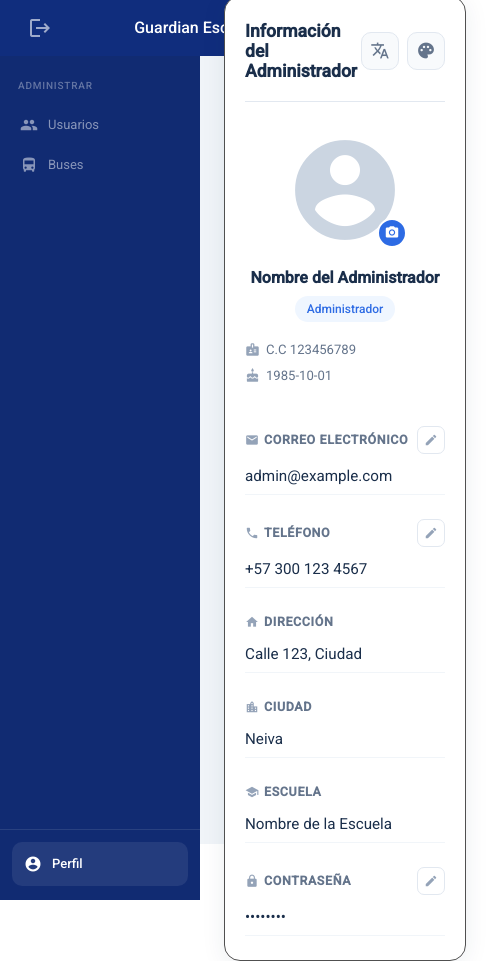
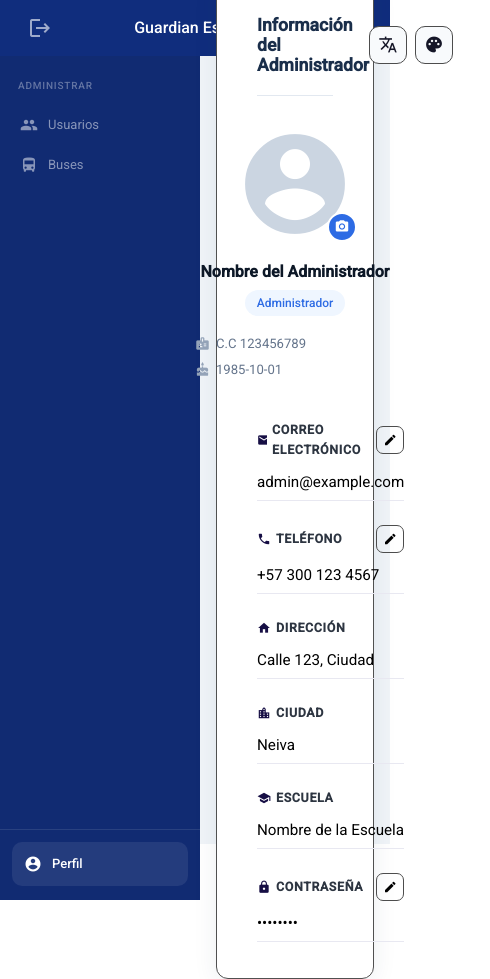
Before and after one commit to school-guardian-project/GuardianEscolar, an Angular app: page /admin/informacion in a window 390 px wide. Shown: the whole page, 490 px wide, since content can reach past the window. Built offline with nearby package versions, Linux system fonts and the light colour scheme.

Commit message:
Style: new style information admin

```diff
--- a/src/app/features/profile/pages/information-admin/information-admin.css
+++ b/src/app/features/profile/pages/information-admin/information-admin.css
@@ -56,9 +56,9 @@
   width: 100%;
   max-width: 960px;
   background: white;
-  border-radius: 16px;
+  border-radius: 9px;
   padding: 36px 40px;
-    box-shadow: 0 4px 24px rgba(26, 46, 74, 0.08);
+  box-shadow: 0 4px 24px rgba(26, 46, 74, 0.08);
   border: 0.5px solid #505050;
 }
 
@@ -88,7 +88,7 @@
   width: 38px;
   height: 38px;
   border-radius: 10px;
-  border: 0.5px solid #E2E8F0;
+  border: 0.5px solid #4d4d4d;
   background: #F8FAFC;
   display: flex;
   align-items: center;
@@ -101,7 +101,7 @@
   font-size: 19px;
   width: 19px;
   height: 19px;
-  color: #64748B;
+  color: #151627;
   margin: 0;
 }
 
@@ -175,7 +175,7 @@
 .user-name {
   font-size: 1rem;
   font-weight: 600;
-  color: #1A2E4A;
+  color: #0d1827;
   text-align: center;
   margin: 0;
 }
@@ -217,7 +217,7 @@
 /* DIVISOR VERTICAL */
 .divider-vertical {
   width: 0.5px;
-  background: #E2E8F0;
+  background: #5c5c66;
   align-self: stretch;
   flex-shrink: 0;
 }
@@ -248,7 +248,7 @@
   gap: 5px;
   font-size: 0.78rem;
   font-weight: 600;
-  color: #64748B;
+  color: #2d3541;
   text-transform: uppercase;
   letter-spacing: 0.05em;
   margin: 0;
@@ -258,17 +258,17 @@
   font-size: 14px !important;
   width: 14px !important;
   height: 14px !important;
-  color: #94A3B8 !important;
+  color: #160e44 !important;
   margin: 0;
 }
 
 .info-value {
   font-size: 0.95rem;
-  color: #1A2E4A;
+  color: #000000;
   margin: 0;
   font-weight: 400;
   padding: 8px 0;
-  border-bottom: 0.5px solid #F1F5F9;
+  border-bottom: 0.5px solid #e8e8f1;
 }
 
 /* BOTÓN EDITAR */
@@ -276,7 +276,7 @@
   width: 28px;
   height: 28px;
   border-radius: 7px;
-  border: 0.5px solid #E2E8F0;
+  border: 0.5px solid #4d4d4d;
   background: transparent;
   display: flex;
   align-items: center;
@@ -290,7 +290,7 @@
   font-size: 14px !important;
   width: 14px !important;
   height: 14px !important;
-  color: #94A3B8 !important;
+  color: #000000 !important;
   margin: 0;
 }
 
@@ -303,23 +303,30 @@
   color: #2D6BE4 !important;
 }
 
-/* RESPONSIVE */
 @media (max-width: 768px) {
+
+  .information-container {
+    width: 100%;
+    padding: 16px;
+    min-width: 0;
+  }
+
   .card {
-    padding: 24px 20px;
+    width: 100%;
+    max-width: 100%;
+    margin: 0;
+    border-radius: 12px;
   }
 
   .content {
     flex-direction: column;
     align-items: center;
-  }
-
-  .divider-vertical {
-    display: none;
+    gap: 20px;
   }
 
   .section-info {
     grid-template-columns: 1fr;
     width: 100%;
   }
+
 }
--- a/src/app/shared/components/navbar/navbar-manage/navbar-manage.html
+++ b/src/app/shared/components/navbar/navbar-manage/navbar-manage.html
@@ -4,9 +4,6 @@
   <button (click)="goBack()" mat-icon-button>
     <mat-icon>logout</mat-icon>
   </button>
-    <button mat-icon-button>
-      <mat-icon>settings</mat-icon>
-    </button>
   </div>
 
   <span class="spacer"></span>
```
